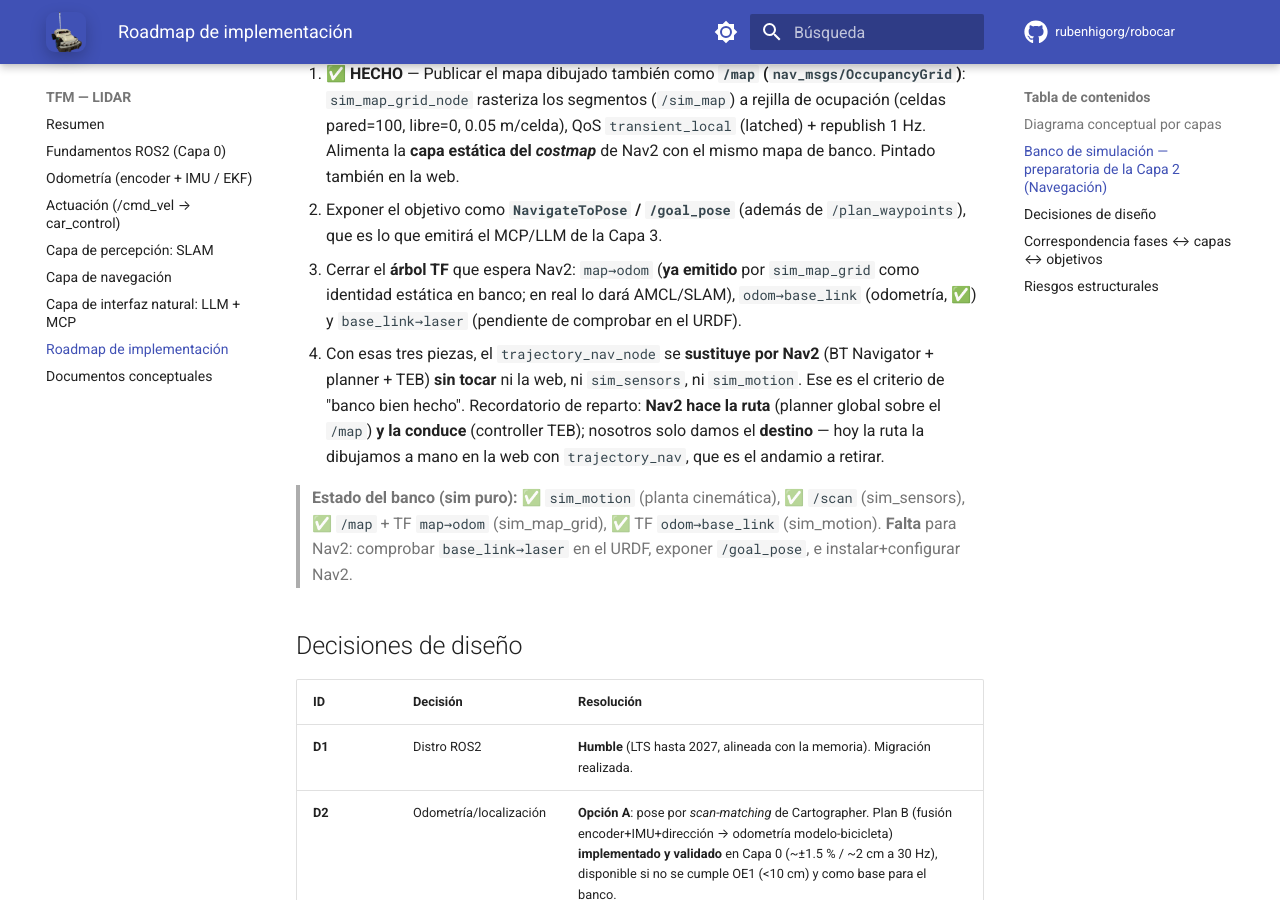
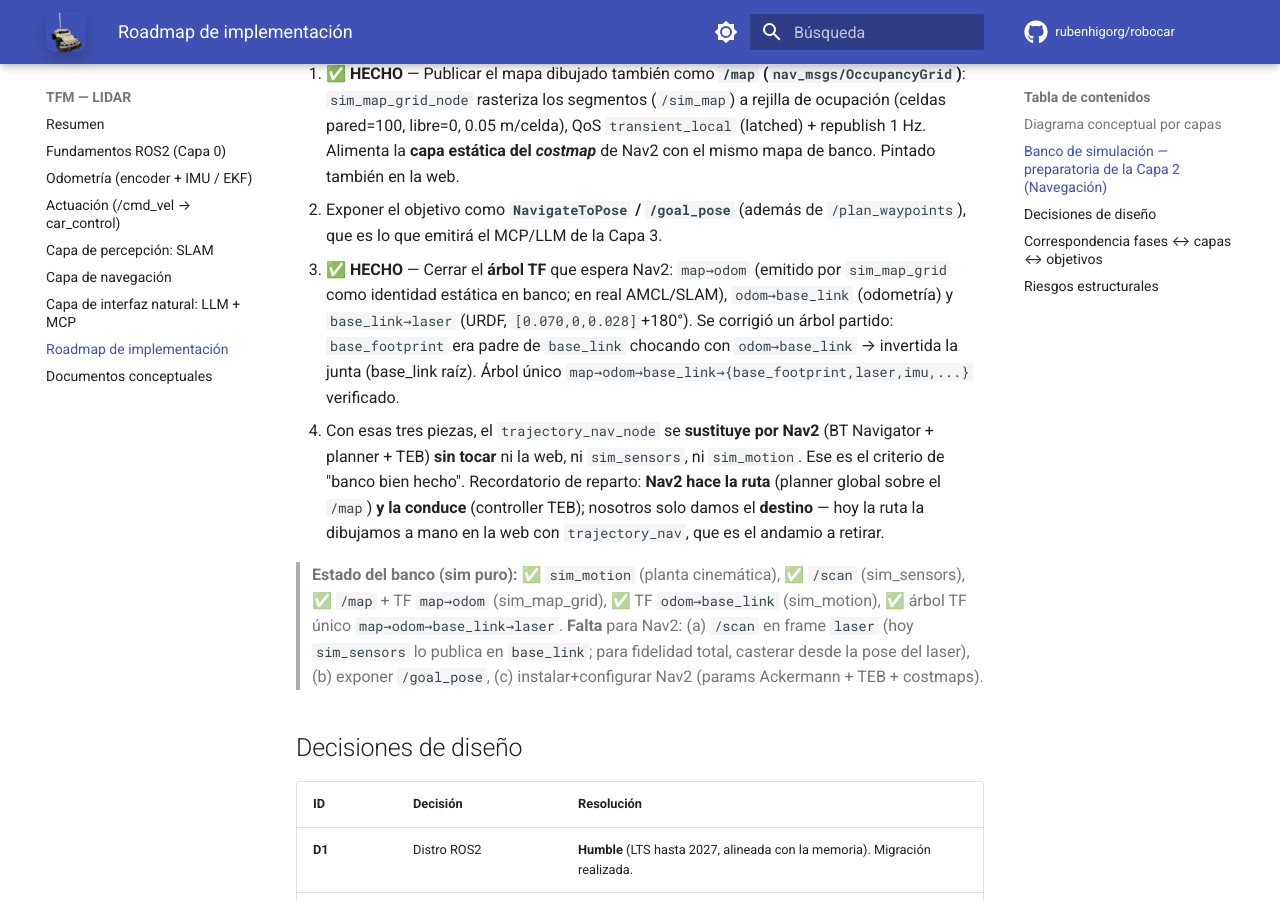
Before and after one commit to rubenhigorg/robocar, an MkDocs documentation site: the page built from docs/tfm/roadmap.md, in a window 1280 px wide and 900 px high, scrolled down 3099 px. Built offline with MkDocs 1.6.1 and Material for MkDocs 9.7.7, drawn with Linux system fonts in a browser that asks for light colours; comment, search, counter and statistics services are not loaded.

Commit message:
docs(roadmap): TF completo para Nav2 (item #3 hecho); pendiente /scan en frame laser, /goal_pose, Nav2
Co-Authored-By: Claude Opus 4.8 (1M context) <noreply@anthropic.com>

```diff
--- a/docs/tfm/roadmap.md
+++ b/docs/tfm/roadmap.md
@@ -137,9 +137,11 @@ flowchart TB
    la **capa estática del _costmap_** de Nav2 con el mismo mapa de banco. Pintado también en la web.
 2. Exponer el objetivo como **`NavigateToPose` / `/goal_pose`** (además de `/plan_waypoints`),
    que es lo que emitirá el MCP/LLM de la Capa 3.
-3. Cerrar el **árbol TF** que espera Nav2: `map→odom` (**ya emitido** por `sim_map_grid` como
-   identidad estática en banco; en real lo dará AMCL/SLAM), `odom→base_link` (odometría, ✅) y
-   `base_link→laser` (pendiente de comprobar en el URDF).
+3. ✅ **HECHO** — Cerrar el **árbol TF** que espera Nav2: `map→odom` (emitido por `sim_map_grid`
+   como identidad estática en banco; en real AMCL/SLAM), `odom→base_link` (odometría) y
+   `base_link→laser` (URDF, `[0.070,0,0.028]`+180°). Se corrigió un árbol partido: `base_footprint`
+   era padre de `base_link` chocando con `odom→base_link` → invertida la junta (base_link raíz).
+   Árbol único `map→odom→base_link→{base_footprint,laser,imu,...}` verificado.
 4. Con esas tres piezas, el `trajectory_nav_node` se **sustituye por Nav2** (BT Navigator +
    planner + TEB) **sin tocar** ni la web, ni `sim_sensors`, ni `sim_motion`. Ese es el criterio
    de "banco bien hecho". Recordatorio de reparto: **Nav2 hace la ruta** (planner global sobre el
@@ -147,8 +149,10 @@ flowchart TB
    dibujamos a mano en la web con `trajectory_nav`, que es el andamio a retirar.
 
 > **Estado del banco (sim puro):** ✅ `sim_motion` (planta cinemática), ✅ `/scan` (sim_sensors),
-> ✅ `/map` + TF `map→odom` (sim_map_grid), ✅ TF `odom→base_link` (sim_motion). **Falta** para
-> Nav2: comprobar `base_link→laser` en el URDF, exponer `/goal_pose`, e instalar+configurar Nav2.
+> ✅ `/map` + TF `map→odom` (sim_map_grid), ✅ TF `odom→base_link` (sim_motion), ✅ árbol TF único
+> `map→odom→base_link→laser`. **Falta** para Nav2: (a) `/scan` en frame `laser` (hoy `sim_sensors`
+> lo publica en `base_link`; para fidelidad total, casterar desde la pose del laser), (b) exponer
+> `/goal_pose`, (c) instalar+configurar Nav2 (params Ackermann + TEB + costmaps).
 
 ## Decisiones de diseño
 
```
